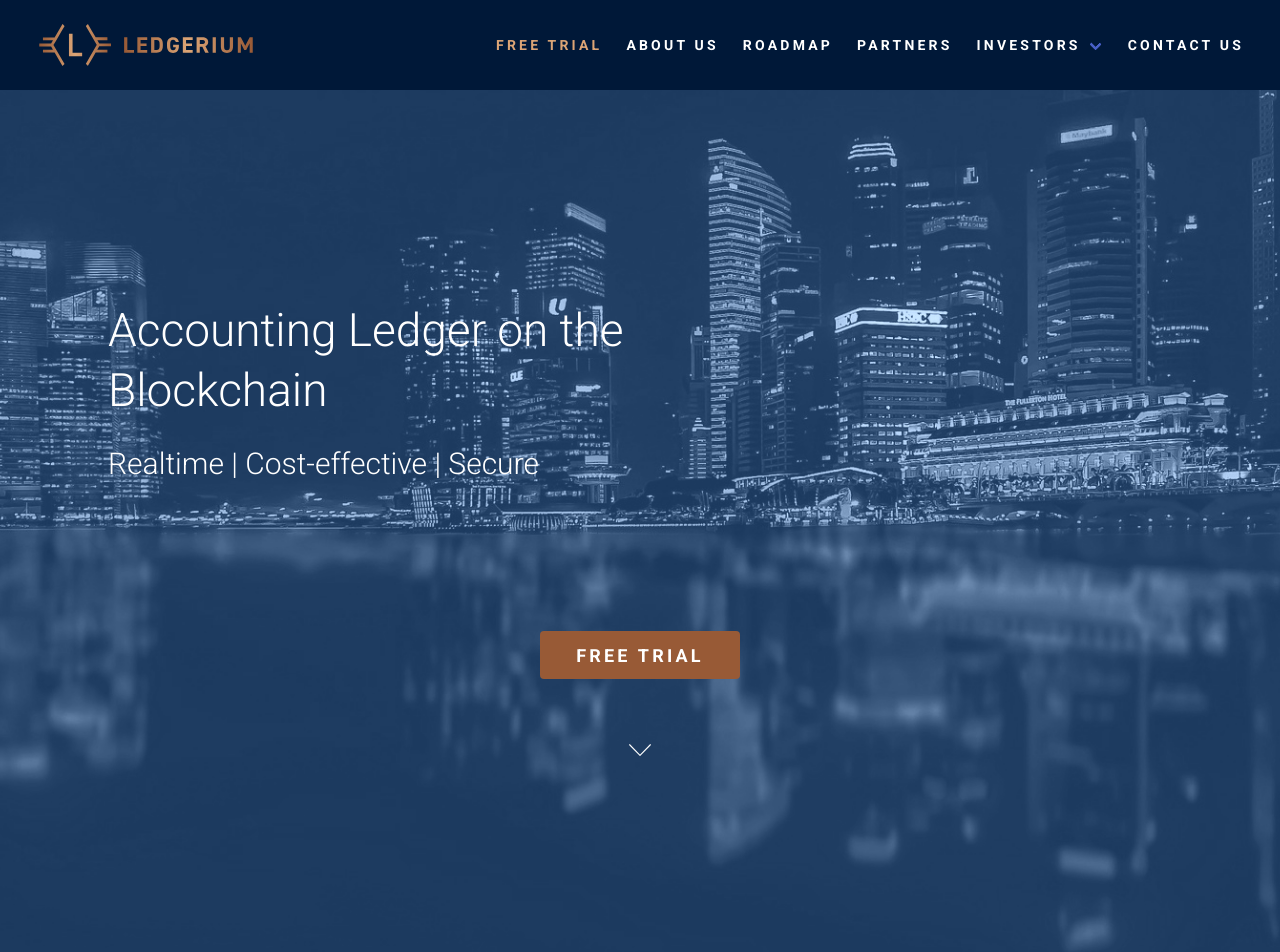
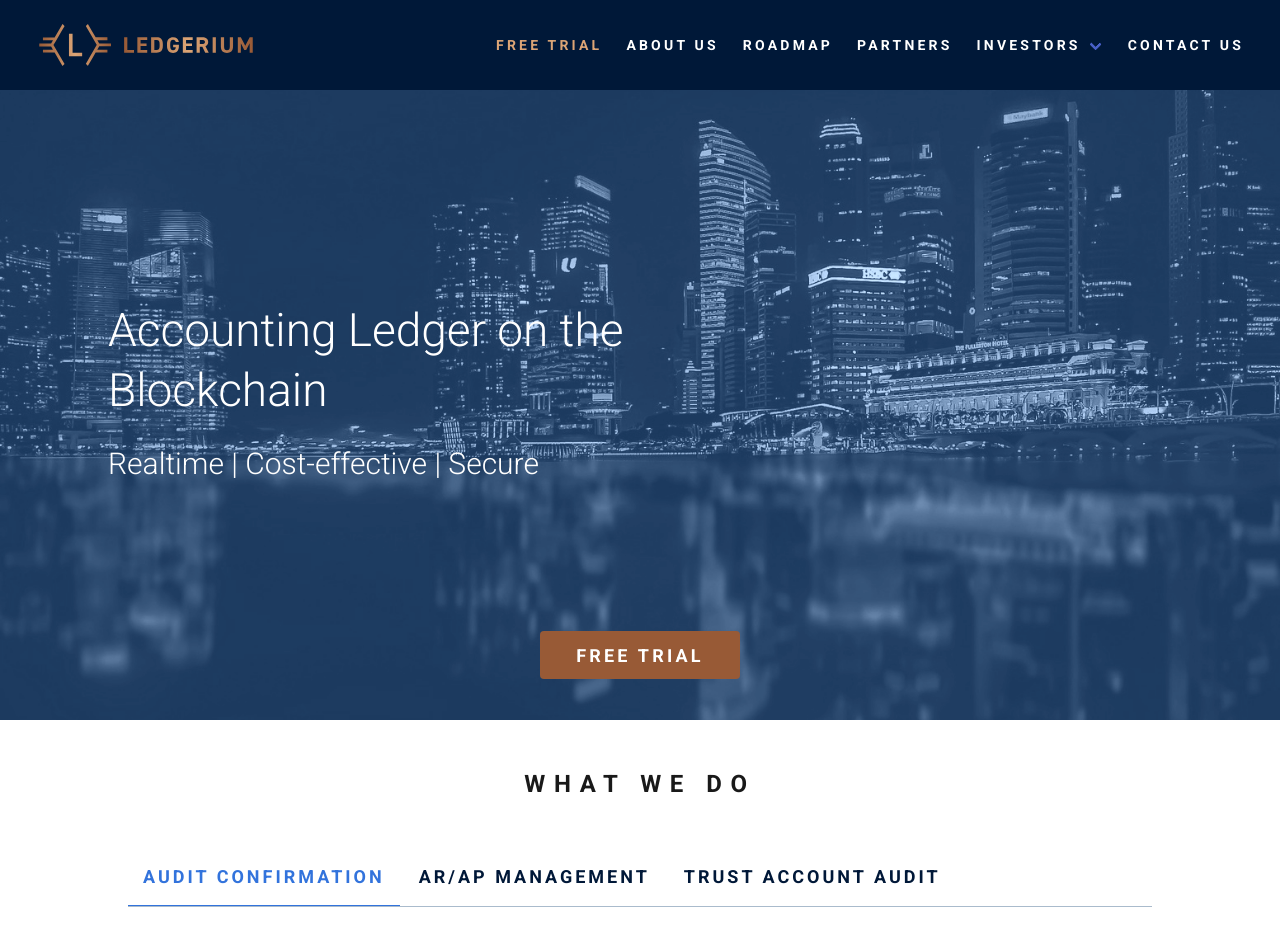
Before and after one commit to pson0001/ledgerium, a PHP site: page / in a window 1280 px wide. Shown: the top 952 px of the page. Run offline with PHP 8.4, Linux system fonts and the light colour scheme; style sheets or scripts are compiled from the project's sources; some libraries are stand-ins or nearby versions.

Commit message:
update arrow animation and hero height

```diff
--- a/assets/scss/styles.scss
+++ b/assets/scss/styles.scss
@@ -33,7 +33,7 @@ body {
 
         .columns {
             display: block;
-vertical-align: top;
+            vertical-align: top;
             @include tablet {
                 display: flex;
             }
@@ -189,6 +189,16 @@ a {
             bottom: $column-gap * 16;
         }
     }
+    .down-arrow-animate {
+        position: relative;
+        bottom: 20vh;
+        animation: bounce 1.8s ease-in-out infinite;
+      }
+      @keyframes bounce {
+      0%, 20%, 50%, 80%, 100% {transform: translateY(0);}
+      40% {transform: translateY(-10px);}
+      60% {transform: translateY(-5px);}
+  }
 }
 
 // Titles
@@ -280,7 +290,7 @@ input:checked + label {
 // Footer
 
 .footer {
-    background: $color__brand-dark-blue;
+    background: $color__brand-blue;
     color: $color__white;
 
     a {
@@ -386,6 +396,9 @@ input:checked + label {
 // Front-page
 
 .front-page {
+      .hero-height {
+        height: 90vh;
+      }
     .hero {
         background: url("../images/city-ledgerium.png") center / cover $color__brand-blue;
     }
@@ -588,9 +601,15 @@ input:checked + label {
         margin: 0.5rem 0 0;
         padding: 1.5rem 3rem;
         width: 100%;
+        transition: all 150ms linear;
+        @include typography--font(18px, 'roboto', $font__weight--bold, 19px);
 
-        @include typography--font(18px, 'roboto', $font__weight--bold, 19px);
+        &:hover{
+            box-shadow: 0px 5px 8px rgba(0, 0, 0, 0.3);
+            transition: all 250ms linear;
+        }
     }
+
 }
 
 .subtitle {
--- a/index.php
+++ b/index.php
@@ -20,7 +20,7 @@
     <body class="front-page">
 
         <!-- .hero-head -->
-        <section class="hero is-fullheight is-large">
+        <section class="hero hero-height  is-large">
             <div class="hero-body">
                 <?php include('templates/navegation.php'); ?>
                 <div class="container">
@@ -33,7 +33,8 @@
             </div>
             <div class="container has-text-centered down-arrow">
                 <a href="https://ledgerium.typeform.com/to/z4jsTC" target="_blank" class="button is-medium" style="width:200px;margin-bottom:60px">Free Trial</a>
-                <br/>
+                <br/></div>
+            <div class="container has-text-centered down-arrow-animate">
                 <a id="downarrow" href="#" onclick="javascript:scrollToAnchor('whatwedo');">
                     <img src="assets/images/down-arrow.svg" width="22" height="22">
                 </a>
```
Also changed, not shown: assets/images/city-ledgerium.png, 2 other files.
